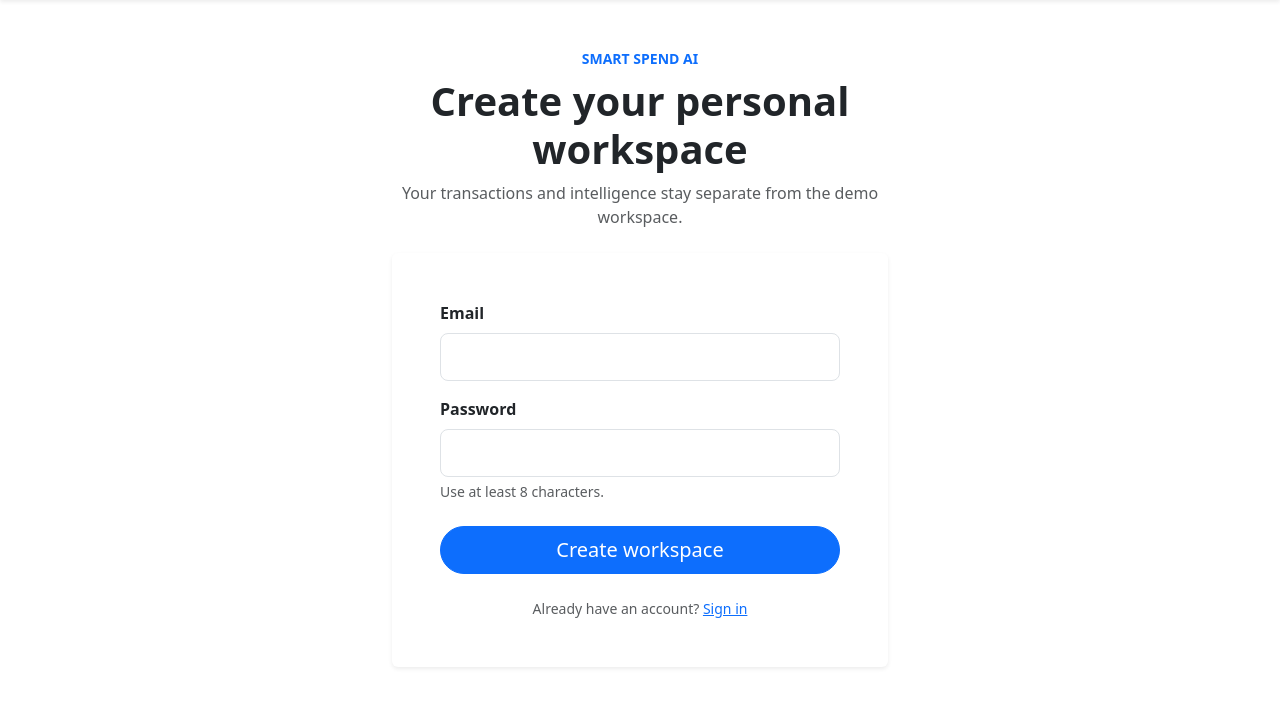
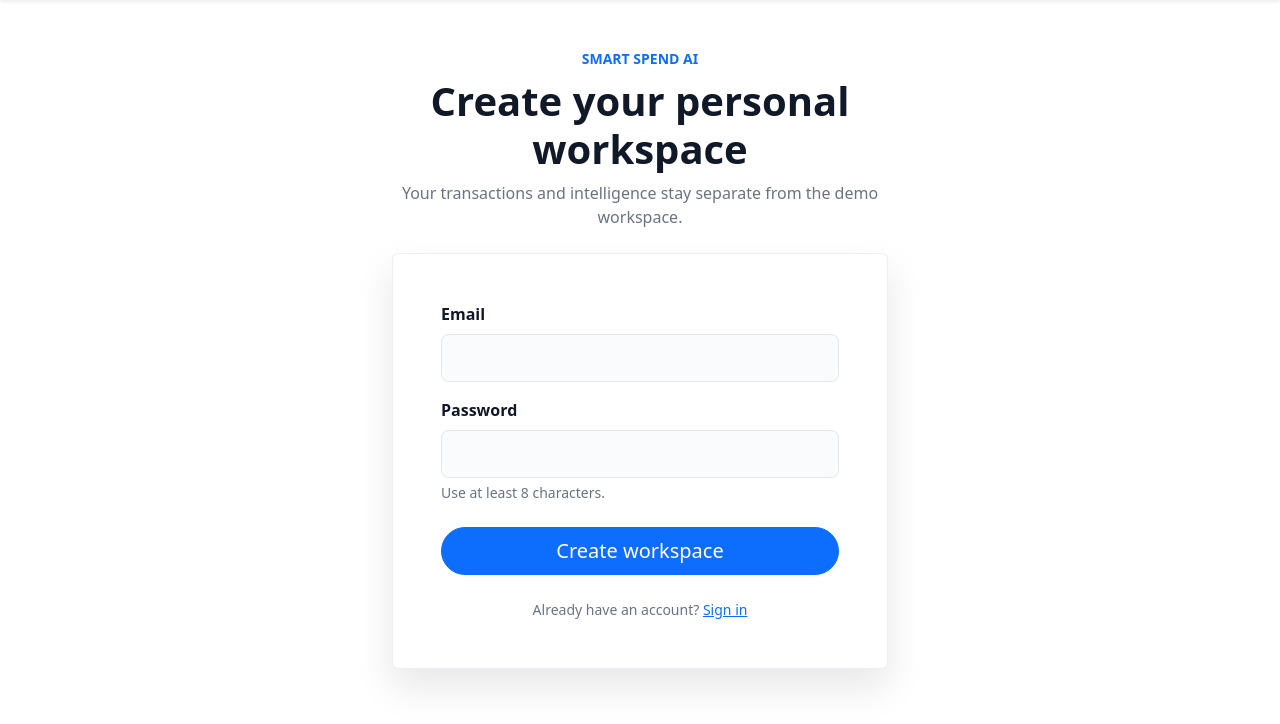
Before and after one commit to theanand108/smart_spend_AI, a Flask app: page /register in a window 1280 px wide. Shown: the part 62-786 px from the top of the page. Run offline with Flask 3, Linux system fonts and the light colour scheme.

Commit message:
fix: make auth form theme aware

```diff
--- a/templates/auth.html
+++ b/templates/auth.html
@@ -1,7 +1,46 @@
 {% extends 'base.html' %}
 {% block title %}{{ 'Create account' if mode == 'register' else 'Sign in' }}{% endblock title %}
 {% block body %}
-<section class="py-5">
+<style>
+  .auth-page {
+    background: var(--bg-primary);
+    color: var(--text-primary);
+  }
+  .auth-page .auth-card {
+    background: var(--surface);
+    border: 1px solid var(--border) !important;
+    box-shadow: var(--shadow-md) !important;
+  }
+  .auth-page .form-control {
+    background-color: var(--input-bg);
+    border-color: var(--input-border);
+    color: var(--text-primary);
+  }
+  .auth-page .form-control:focus {
+    background-color: var(--input-bg-focus);
+    color: var(--text-primary);
+    border-color: var(--input-border-focus);
+  }
+  .auth-page .form-control::placeholder {
+    color: var(--input-placeholder);
+  }
+  .auth-page .form-label,
+  .auth-page h1 {
+    color: var(--text-primary);
+  }
+  .auth-page .text-muted,
+  .auth-page .form-text {
+    color: var(--text-muted) !important;
+  }
+  .auth-page .form-control:-webkit-autofill,
+  .auth-page .form-control:-webkit-autofill:hover,
+  .auth-page .form-control:-webkit-autofill:focus {
+    -webkit-text-fill-color: var(--text-primary);
+    -webkit-box-shadow: 0 0 0 1000px var(--input-bg) inset;
+    transition: background-color 9999s ease-in-out 0s;
+  }
+</style>
+<section class="py-5 auth-page">
   <div class="container" style="max-width: 520px;">
     <div class="text-center mb-4">
       <p class="text-uppercase small fw-semibold text-primary mb-2">Smart Spend AI</p>
@@ -10,7 +49,7 @@
         {{ 'Your transactions and intelligence stay separate from the demo workspace.' if mode == 'register' else 'Sign in to continue to your personal financial workspace.' }}
       </p>
     </div>
-    <div class="card shadow-sm border-0">
+    <div class="card shadow-sm border-0 auth-card">
       <div class="card-body p-4 p-md-5">
         <form method="post">
           <input type="hidden" name="_csrf_token" value="{{ csrf_token() }}">
```
